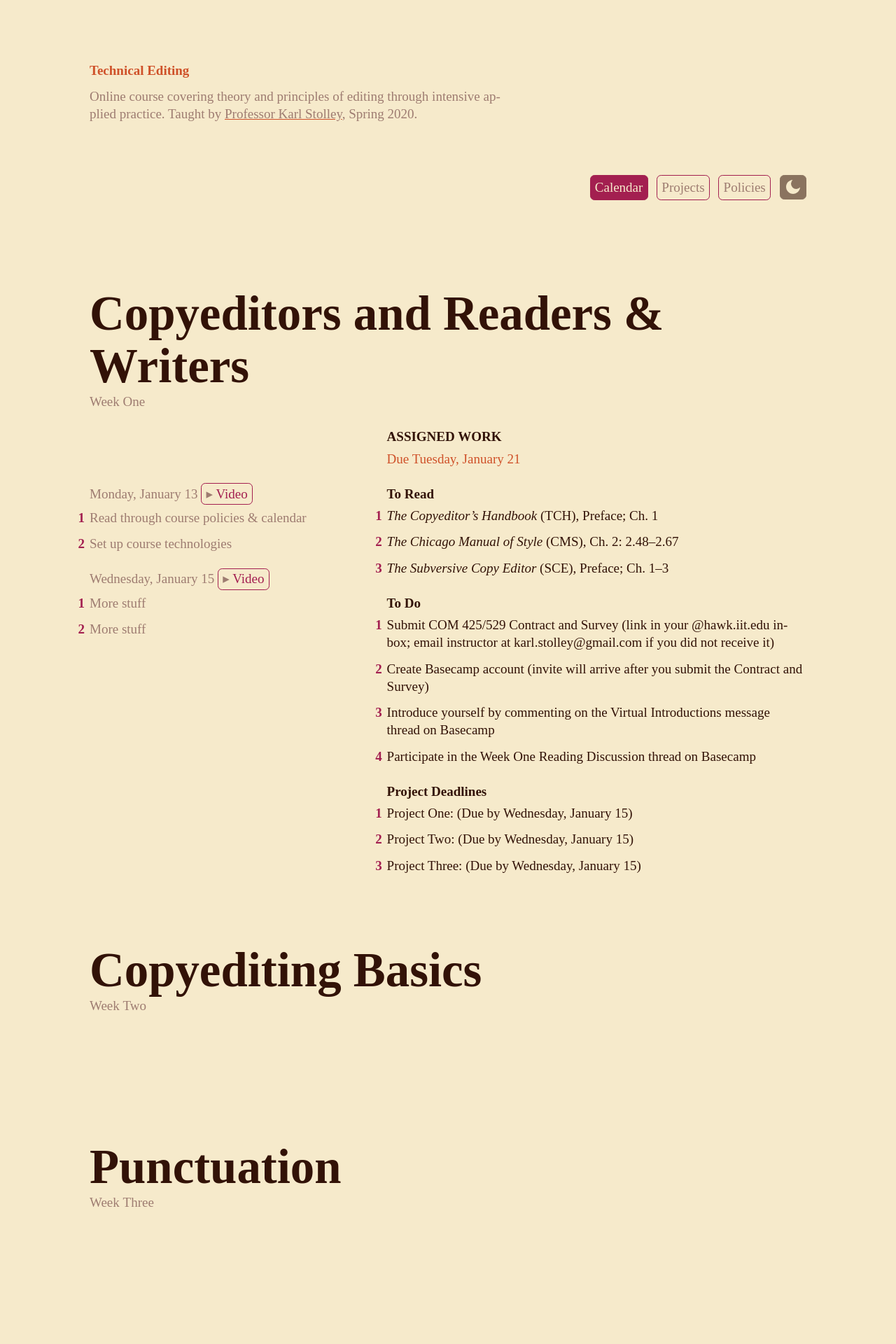
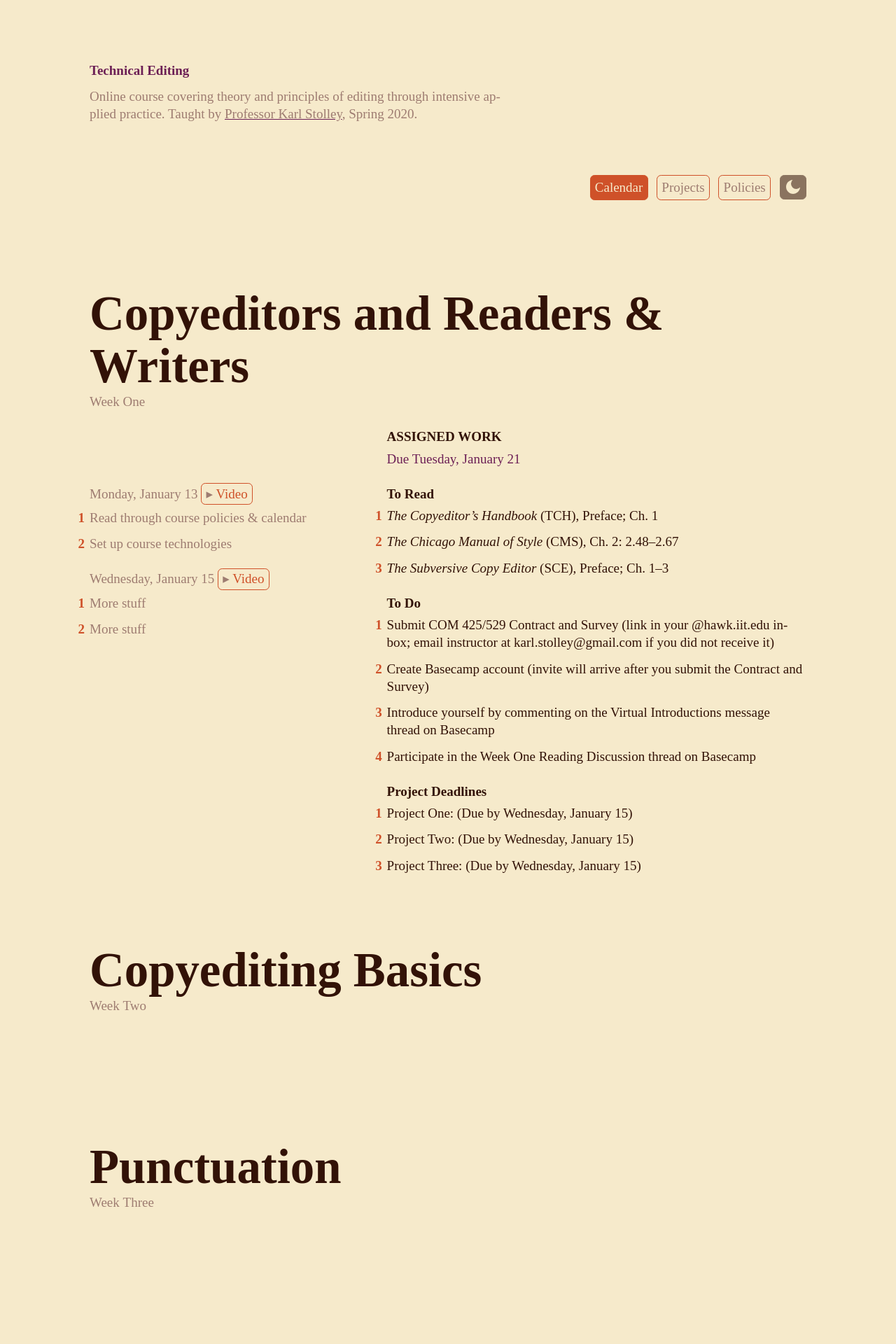
Before and after one commit to karlstolley/jekyll-theme-course, a Jekyll site: the page built from index.md, in a window 1280 px wide. Shown: the top 1920 px of the page at 70% size. Built offline with Jekyll 4.4.1, drawn with Linux system fonts in a browser that asks for light colours; some web fonts are replaced.

Commit message:
Flip and tune spot and accent colors in light mode

```diff
--- a/_sass/_colors.scss
+++ b/_sass/_colors.scss
@@ -1,7 +1,7 @@
 $text-color: #321207;
 $back-color: #F6EACB;
-$spot-color: #CF5129;
-$acnt-color: #A31F50;
+$spot-color: #6C1F55;
+$acnt-color: #CF5129;
 $gray-color: #9E7C71; /* #7F7F7F; */
 $gray-alter: darken($gray-color, 10%);
 $link-under: transparentize($spot-color, 0.65);
```
